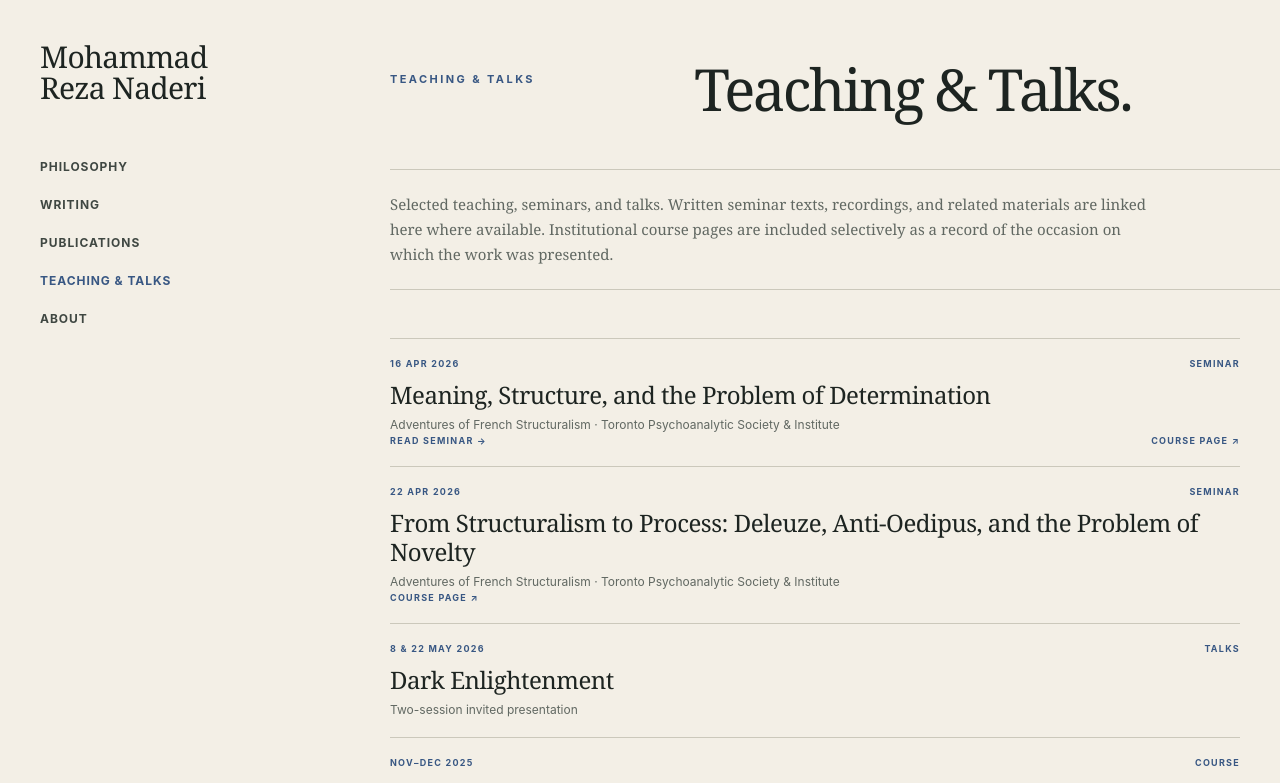
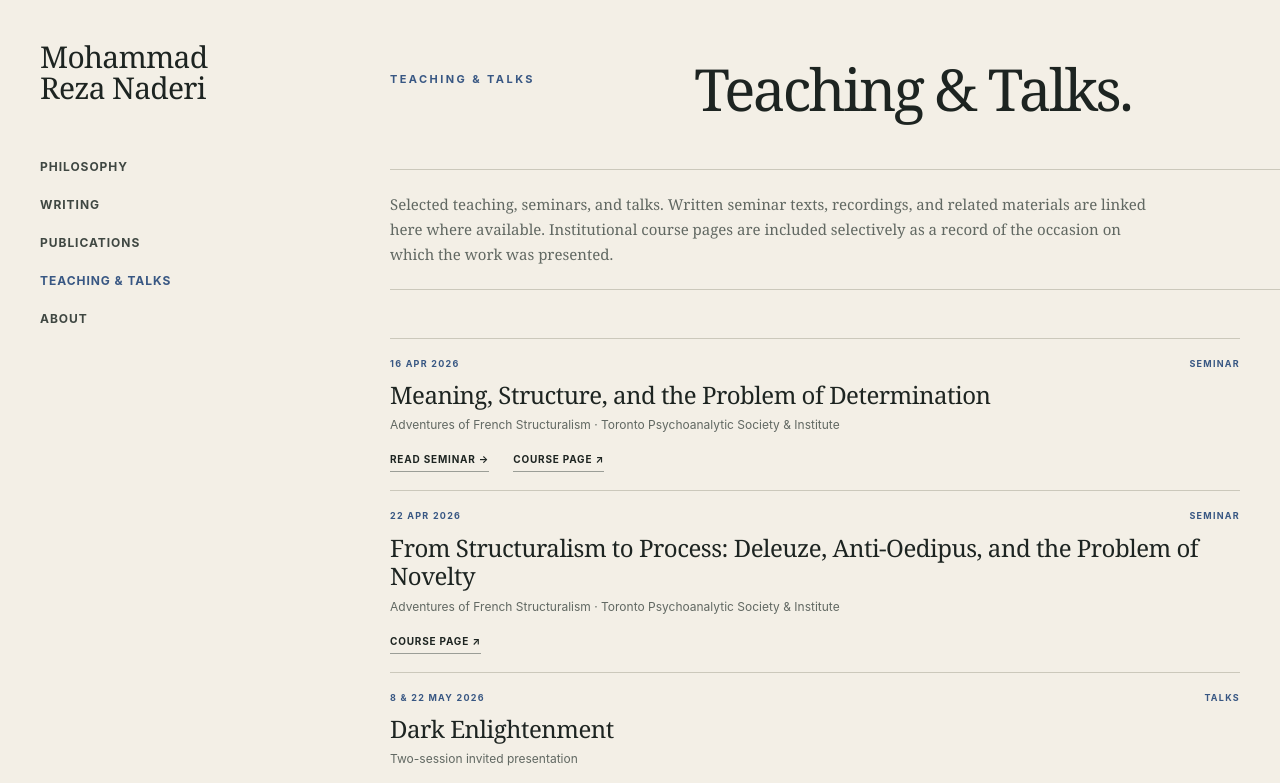
Before and after one commit to mohammad-naderi/mrnaderi.org, a Next.js app: page /teaching in a window 1280 px wide. Shown: the top 783 px of the page. Built offline with nearby package versions, Linux system fonts and the light colour scheme.

Commit message:
Polish teaching archive layout

```diff
--- a/app/teaching/page.tsx
+++ b/app/teaching/page.tsx
@@ -59,6 +59,16 @@ const sessions: Session[] = [
   },
 ];
 
+const actionStyle = {
+  borderBottom: "1px solid #9b9e97",
+  paddingBottom: "4px",
+  color: "var(--ink)",
+  fontSize: "10px",
+  fontWeight: 700,
+  letterSpacing: ".08em",
+  textTransform: "uppercase" as const,
+};
+
 export default function TeachingPage() {
   return (
     <>
@@ -75,7 +85,10 @@ export default function TeachingPage() {
           </p>
         </section>
 
-        <section className="teaching-section content-section shell">
+        <section
+          className="teaching-section content-section shell"
+          style={{ gridTemplateColumns: "1fr", maxWidth: "920px" }}
+        >
           <div className="session-list">
             {sessions.map((session) => (
               <article key={session.title}>
@@ -86,12 +99,24 @@ export default function TeachingPage() {
                 <h3>{session.title}</h3>
                 <p>{session.series}</p>
                 {session.readHref || session.courseHref ? (
-                  <div className="session-actions">
+                  <div
+                    className="session-actions"
+                    style={{
+                      justifyContent: "flex-start",
+                      gap: "24px",
+                      marginTop: "18px",
+                      color: "var(--ink)",
+                    }}
+                  >
                     {session.readHref ? (
-                      <Link href={session.readHref}>Read seminar →</Link>
+                      <Link href={session.readHref} style={actionStyle}>
+                        Read seminar →
+                      </Link>
                     ) : null}
                     {session.courseHref ? (
-                      <a href={session.courseHref}>Course page ↗</a>
+                      <a href={session.courseHref} style={actionStyle}>
+                        Course page ↗
+                      </a>
                     ) : null}
                   </div>
                 ) : null}
```
